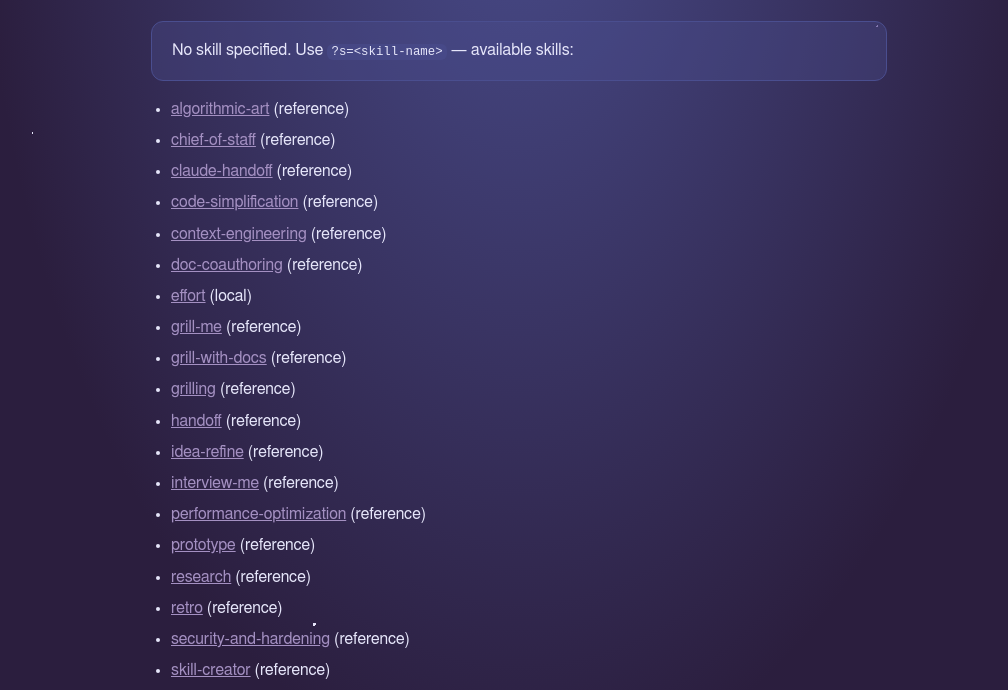
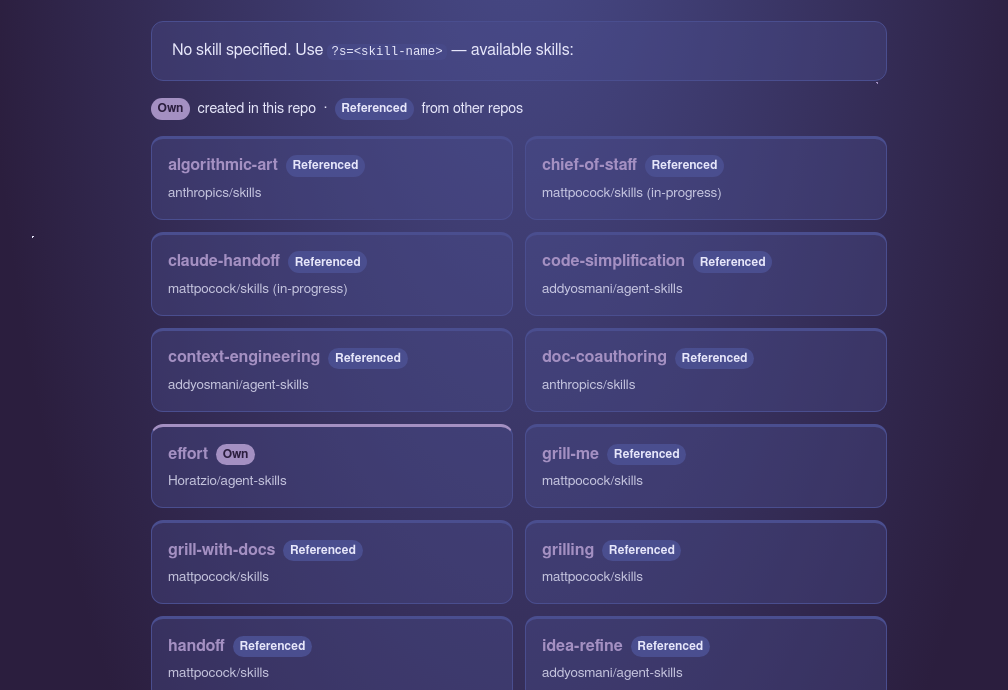
Before and after one commit to Horatzio/agent-skills, a plain HTML site: page docs/load.html in a window 1280 px wide. Shown: the part 102-792 px from the top of the page, without its empty margins (121-1129 px from the left). Drawn offline with Linux system fonts and the light colour scheme.

Commit message:
Show available skills as cards with Own vs Referenced highlight

```diff
--- a/docs/load.html
+++ b/docs/load.html
@@ -56,6 +56,17 @@
   }
   ul { padding-left: 1.25rem; }
   li { margin: 0.35rem 0; }
+  .skill-grid { display: grid; grid-template-columns: repeat(auto-fill, minmax(15rem, 1fr)); gap: 0.75rem; margin: 1rem 0; }
+  .card { background: rgba(74, 78, 143, 0.35); border: 1px solid #4a4e8f; border-top: 3px solid #4a4e8f; border-radius: 12px; padding: 0.9rem 1rem; }
+  .card.own { border-top-color: #a490c2; }
+  .card a { font-weight: 700; text-decoration: none; }
+  .card a:hover { text-decoration: underline; }
+  .card .repo { display: block; margin-top: 0.25rem; font-size: 0.85rem; opacity: 0.8; }
+  .badge { display: inline-block; margin-left: 0.5rem; padding: 0.1em 0.55em; border-radius: 999px; font-size: 0.75rem; font-weight: 700; vertical-align: middle; }
+  .badge.own { background: #a490c2; color: #2b1e3e; }
+  .badge.ref { background: #4a4e8f; color: #e6e6fa; }
+  .legend { font-size: 0.9rem; }
+  .legend .badge { margin-left: 0; margin-right: 0.25rem; }
 </style>
 </head>
 <body>
@@ -103,24 +114,31 @@
     }).then(render).catch(function () { fetchRegistry(i + 1); });
   }
 
+  function cardGrid(skills, names) {
+    var legend = '<p class="legend"><span class="badge own">Own</span> created in this repo &nbsp;·&nbsp; <span class="badge ref">Referenced</span> from other repos</p>';
+    var cards = names.map(function (n) {
+      var own = skills[n].type === 'local';
+      return '<article class="card ' + (own ? 'own' : 'ref') + '"><a href="?s=' + encodeURIComponent(n) + '">' + esc(n) + '</a>' +
+        '<span class="badge ' + (own ? 'own' : 'ref') + '">' + (own ? 'Own' : 'Referenced') + '</span>' +
+        '<span class="repo">' + esc(skills[n].source_repo) + '</span></article>';
+    }).join('');
+    return legend + '<div class="skill-grid">' + cards + '</div>';
+  }
+
   function render(reg) {
     var skills = reg.skills || {};
     var names = Object.keys(skills).sort();
 
     if (!name) {
       statusEl.innerHTML = 'No skill specified. Use <code>?s=&lt;skill-name&gt;</code> — available skills:';
-      detailEl.innerHTML = '<ul>' + names.map(function (n) {
-        return '<li><a href="?s=' + encodeURIComponent(n) + '">' + esc(n) + '</a> (' + esc(skills[n].type) + ')</li>';
-      }).join('') + '</ul>';
+      detailEl.innerHTML = cardGrid(skills, names);
       return;
     }
 
     var entry = skills[name];
     if (!entry) {
       statusEl.textContent = 'Skill not found: ' + name;
-      detailEl.innerHTML = '<p>Available skills: ' + names.map(function (n) {
-        return '<a href="?s=' + encodeURIComponent(n) + '">' + esc(n) + '</a>';
-      }).join(', ') + '</p>';
+      detailEl.innerHTML = cardGrid(skills, names);
       return;
     }
 
```
